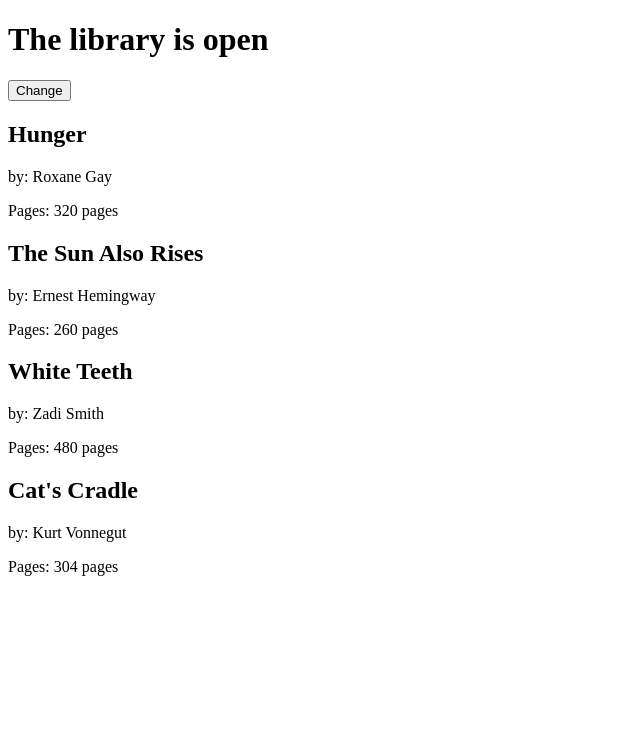
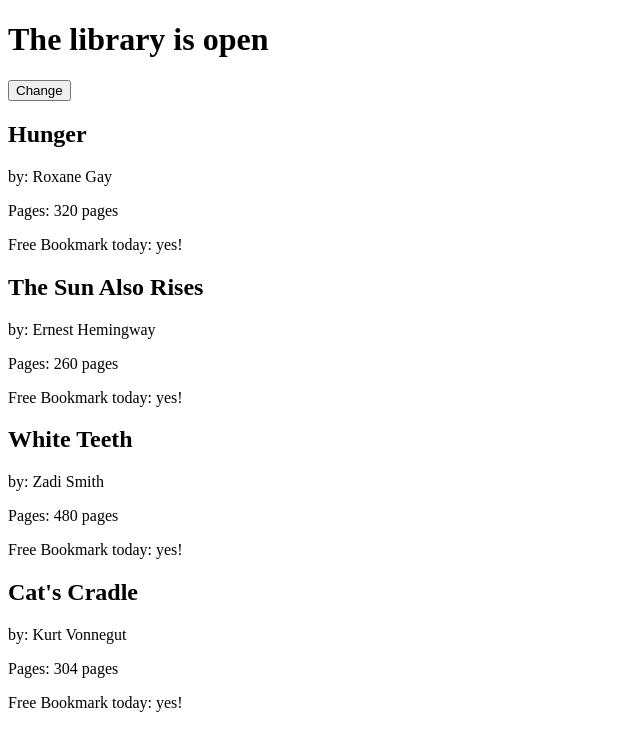
Before and after one commit to sushilbshinde/react-is-fun, a React (Create React App) app: page / in a window 1280 px wide. Shown: the top 750 px of the page, without its empty margins (0-640 px from the left). Built offline with nearby package versions, Linux system fonts and the light colour scheme.

Commit message:
Pass state as props

```diff
--- a/src/index.js
+++ b/src/index.js
@@ -7,18 +7,22 @@
     {"title": "White Teeth", "author": "Zadi Smith", "pages": 480},
     {"title": "Cat's Cradle", "author": "Kurt Vonnegut", "pages": 304}
 ]
-const Book = ({title, author, pages}) => {
+const Book = ({title, author, pages, freeBookmark}) => {
     return (
         <section>
             <h2>{title}</h2>
             <p>by: {author}</p>
             <p>Pages: {pages} pages</p>
+            <p>Free Bookmark today: {freeBookmark ? 'yes!': 'no!'}</p>
         </section>
     )
 }
 
 class Library extends React.Component {
-    state = { open: true }
+    state = {
+        open: true,
+        freeBookmark: true
+    }
 
     toggleOpenClosed = () => {
         this.setState(prevState => ({
@@ -38,7 +42,8 @@
                                 key={i}
                                 title={book.title}
                                 author={book.author}
-                                pages={book.pages}/>
+                                pages={book.pages}
+                                freeBookmark={this.state.freeBookmark}/>
                     )
                 }
             </div>
```
